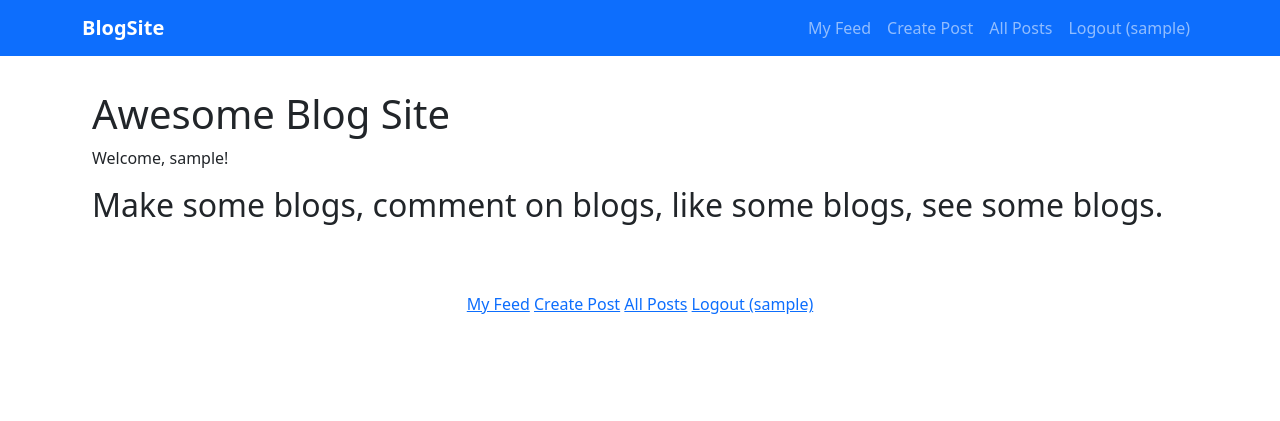
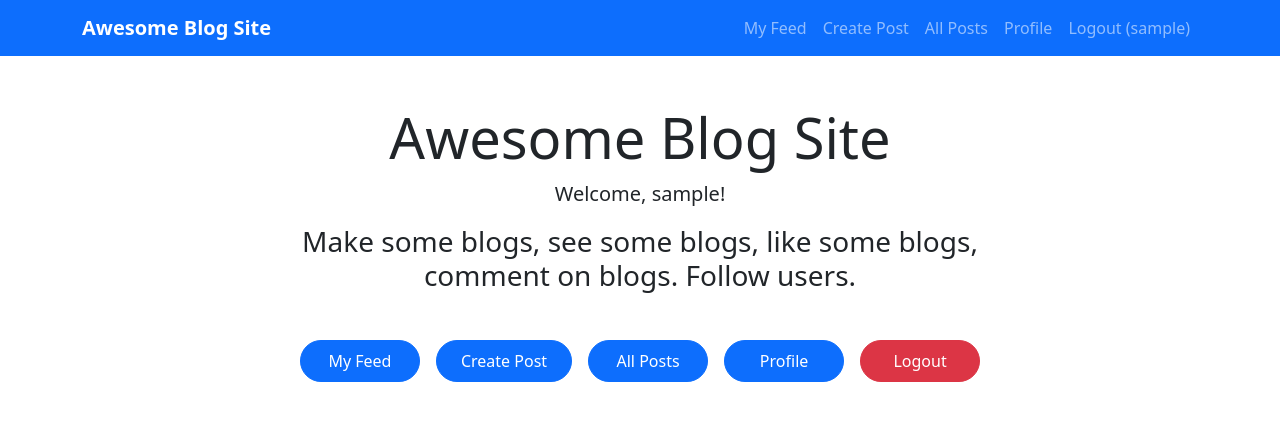
Before and after one commit to A-K0173/BlogWebsitePy, a Django app: page / in a window 1280 px wide. Shown: the top 421 px of the page. Run offline with Django 5.2, Linux system fonts and the light colour scheme; the visitor is signed in with stand-in values (Sample User, id 1); some libraries are stand-ins or nearby versions.

Commit message:
Edit home and patch up blog

```diff
--- /dev/null
+++ b/blog/templates/blog/feed.html
@@ -0,0 +1,2 @@
+{% extends 'home/base.html' %}
+{% load crispy_forms_tags %}
--- a/blog/templates/blog/post_list.html
+++ b/blog/templates/blog/post_list.html
@@ -1,4 +1,5 @@
 {% extends 'home/base.html' %}
+{% load crispy_forms_tags %}
 
 {% block content %}
 <div class="row">
@@ -26,7 +27,7 @@
                 <div class="d-flex justify-content-between align-items-center">
                     <div>
                         <small class="text-muted">
-                            By <a href="?user={{ post.author.username }}">{{ post.author.username }}</a>
+                            By <a href="{% url 'profile' post.author.id %}">{{ post.author.username }}</a>
                             on {{ post.created_at|date:"M d, Y" }}
                         </small>
                     </div>
--- a/home/templates/home/base.html
+++ b/home/templates/home/base.html
@@ -3,7 +3,7 @@
 <head>
     <meta charset="UTF-8">
     <meta name="viewport" content="width=device-width, initial-scale=1.0">
-    <title>Awsom Blog Site</title>
+    <title>Awesome Blog Site</title>
     <link href="https://cdn.jsdelivr.net/npm/bootstrap@5.1.3/dist/css/bootstrap.min.css" rel="stylesheet">
     <style>
         body {
@@ -24,12 +24,13 @@
 <body>
     <nav class="navbar navbar-expand-lg navbar-dark bg-primary">
         <div class="container">
-            <a class="navbar-brand" href="{% url 'home' %}">BlogSite</a>
+            <a class="navbar-brand" href="{% url 'home' %}">Awesome Blog Site</a>
             <div class="navbar-nav ms-auto">
                 {% if user.is_authenticated %}
                     <a class="nav-link" href="{% url 'home_feed' %}">My Feed</a>
                     <a class="nav-link" href="{% url 'create_post' %}">Create Post</a>
                     <a class="nav-link" href="{% url 'post_list' %}">All Posts</a>
+                    <a class="nav-link" href="{% url 'profile' user.id %}">Profile</a>
                     <a class="nav-link" href="{% url 'logout' %}">Logout ({{ user.username }})</a>
                 {% else %}
                     <a class="nav-link" href="{% url 'login' %}">Login</a>
--- a/home/templates/home/home.html
+++ b/home/templates/home/home.html
@@ -1,41 +1,83 @@
 {% extends 'home/base.html' %}
-{% load crispy_forms_tags %}
 
-<!DOCTYPE html>
 {% block content %}
-<html>
-<head>
-    <title>Home</title>
-    <link href="https://cdn.jsdelivr.net/npm/bootstrap@5.1.3/dist/css/bootstrap.min.css" rel="stylesheet">
-    <style>
-        .header { display: flex; justify-content: space-between; align-items: center; padding: 10px; }
-        .buttons { display: flex; gap: 10px; }
-        .main { text-align: center; margin-top: 50px; }
-    </style>
-</head>
-<body>
-    <div class="header">
-        <div>
-            <h1>Awesome Blog Site</h1>
-            {% if user.is_authenticated %}
-                <p>Welcome, {{ user.username }}!</p>
-            {% else %}
-                <p>Welcome! You must register or log in to create and see blog posts.</p>
-            {% endif %}
-            <h2>Make some blogs, comment on blogs, like some blogs, see some blogs.</h2>
+<div class="container mt-5">
+    <div class="row justify-content-center">
+        <div class="col-md-8 text-center">
+            <!-- Header -->
+            <div class="mb-4">
+                <h1 class="display-4">Awesome Blog Site</h1>
+                {% if user.is_authenticated %}
+                    <p class="lead">Welcome, <strong>{{ user.username }}</strong>!</p>
+                {% else %}
+                    <p class="lead">Welcome! You must register or log in to create and see blog posts.</p>
+                {% endif %}
+                <h3 class="mt-3">Make some blogs, see some blogs, like some blogs, comment on blogs. Follow users. </h3>
+            </div>
+
+            <!-- Action Buttons -->
+            <div class="mt-5">
+                <div class="d-flex flex-wrap justify-content-center gap-3">
+                    {% if user.is_authenticated %}
+                        <a href="{% url 'home_feed' %}" class="btn btn-primary rounded-pill px-4 py-2">
+                            My Feed
+                        </a>
+                        <a href="{% url 'create_post' %}" class="btn btn-primary rounded-pill px-4 py-2">
+                            Create Post
+                        </a>
+                        <a href="{% url 'post_list' %}" class="btn btn-primary rounded-pill px-4 py-2">
+                            All Posts
+                        </a>
+                        <a href="{% url 'profile' user.id %}" class="btn btn-primary rounded-pill px-4 py-2">
+                            Profile
+                        </a>
+                        <a href="{% url 'logout' %}" class="btn btn-danger rounded-pill px-4 py-2">
+                            Logout
+                        </a>
+                    {% else %}
+                        <a href="{% url 'login' %}" class="btn btn-primary rounded-pill px-4 py-2">
+                            Login
+                        </a>
+                        <a href="{% url 'register' %}" class="btn btn-primary rounded-pill px-4 py-2">
+                            Register
+                        </a>
+                    {% endif %}
+                </div>
+            </div>
         </div>
     </div>
-    <div class="main">
-        {% if user.is_authenticated %}
-            <a href="{% url 'home_feed' %}">My Feed</a>
-            <a href="{% url 'create_post' %}">Create Post</a>
-            <a href="{% url 'post_list' %}">All Posts</a>
-            <a href="{% url 'logout' %}">Logout ({{ user.username }})</a>
-        {% else %}
-            <a href="{% url 'login' %}">Login</a>
-            <a href="{% url 'register' %}">Register</a>
-        {% endif %}
-    </div>
-</body>
-</html>
+</div>
+
+<style>
+    /* Simple additional styling */
+    .btn-primary {
+        background-color: #0d6efd;
+        border-color: #0d6efd;
+        min-width: 120px;
+    }
+
+    .btn-primary:hover {
+        background-color: #0b5ed7;
+        border-color: #0a58ca;
+    }
+
+    .btn-danger {
+        background-color: #dc3545;
+        border-color: #dc3545;
+        min-width: 120px;
+    }
+
+    .btn-danger:hover {
+        background-color: #bb2d3b;
+        border-color: #b02a37;
+    }
+
+    .rounded-pill {
+        border-radius: 50rem !important;
+    }
+
+    .gap-3 {
+        gap: 1rem !important;
+    }
+</style>
 {% endblock %}
```
Also changed, not shown: blog/templates/blog/post_detail.html (+11 -0 lines), blog/views.py (+4 -4 lines).
